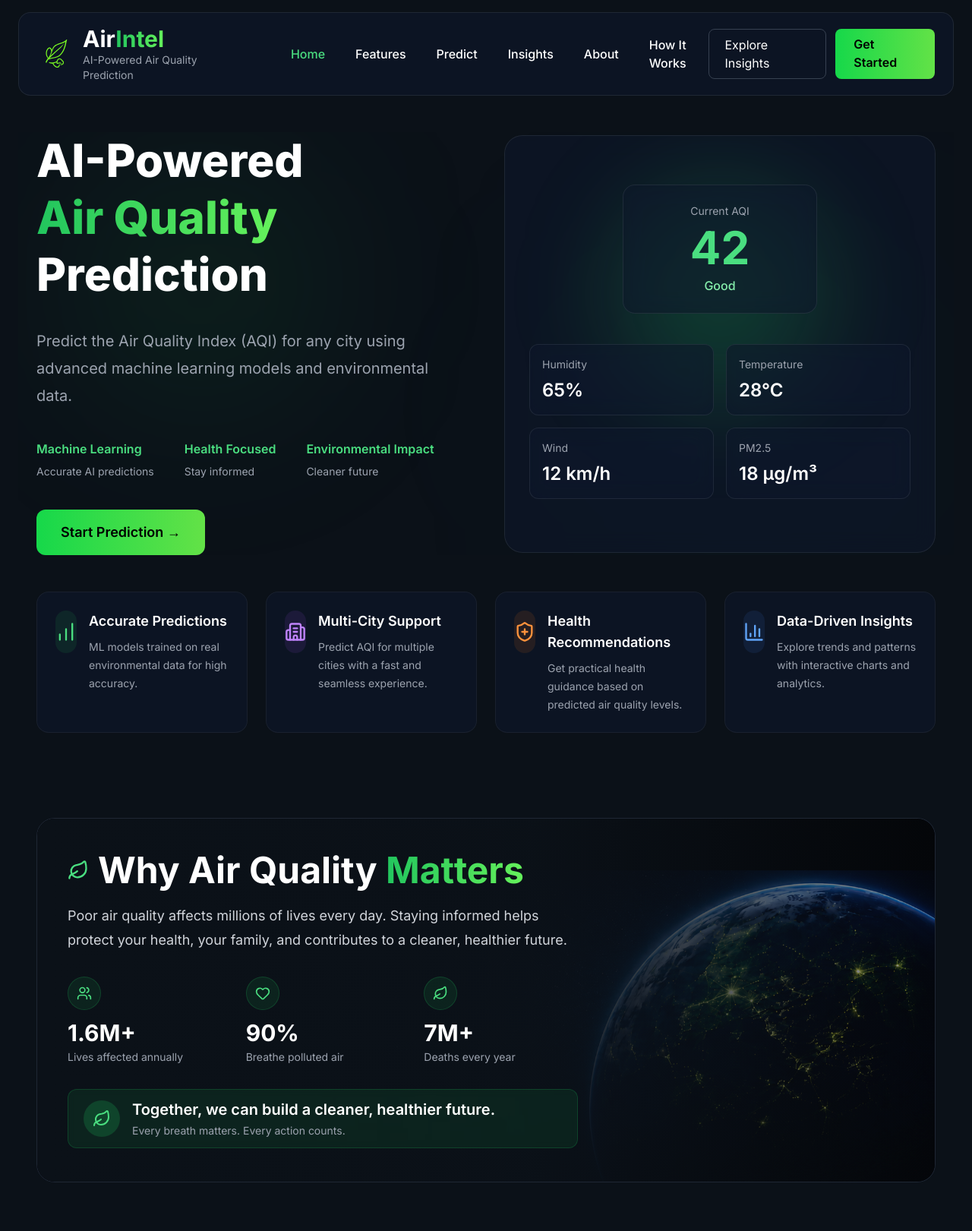
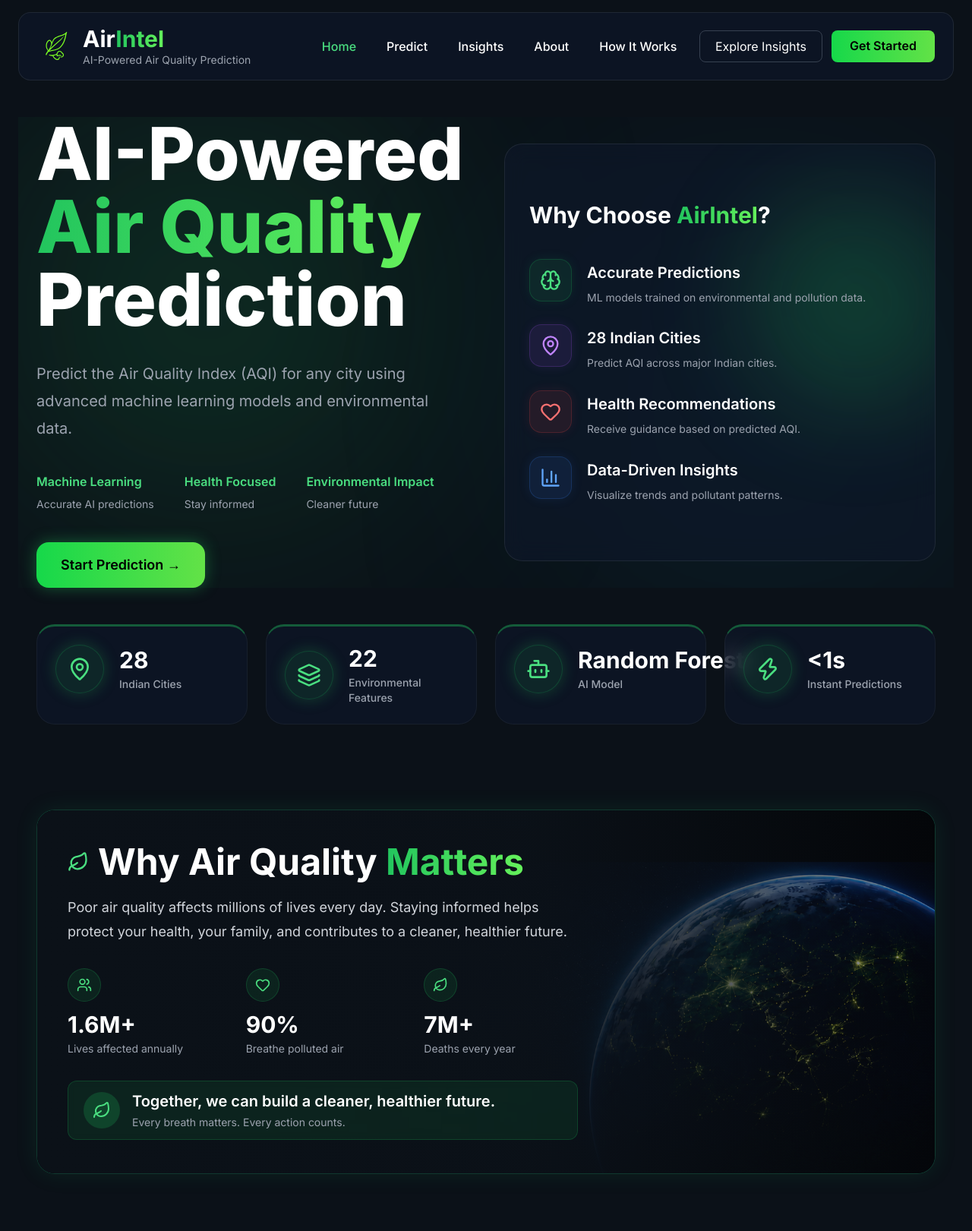
Before and after one commit to shahidk07/AirQualityPredictionSystem, a Django app: page / in a window 1280 px wide. Shown: the whole page at 76% size. After the commit the page ends 1546 px from the top, so only its background shows below. Run offline with Django 5.2, Linux system fonts and the light colour scheme; parts of the project's set-up code (start-up, migrations or seed data) failed here and were passed over; some libraries are stand-ins or nearby versions.

Commit message:
improved homepage design

```diff
--- a/ibm/templates/home.html
+++ b/ibm/templates/home.html
@@ -71,7 +71,6 @@
             <ul class="hidden lg:flex items-center gap-10 font-medium ml-16">
 
                 <li><a href="#" class="text-green-400">Home</a></li>
-                <li><a href="#">Features</a></li>
                 <li><a href="/predict/">Predict</a></li>
                 <li><a href="/insights/">Insights</a></li>
                 <li><a href="#">About</a></li>
@@ -98,12 +97,11 @@
     </nav>
     <section class="relative w-full px-6 mt-12">
 
-         <!-- Background Glow -->
-    <div class="absolute inset-0 -z-10 overflow-hidden">
+    <div class="absolute inset-0 -z-10 overflow-hidden pointer-events-none">
 
-        <div class="absolute top-10 left-20 w-80 h-80 bg-green-500/10 blur-[120px] rounded-full"></div>
+        <div class="absolute top-0 left-0 w-[500px] h-[500px] bg-green-500/20 blur-[150px] rounded-full"></div>
 
-        <div class="absolute bottom-0 right-20 w-96 h-96 bg-cyan-500/5 blur-[150px] rounded-full"></div>
+        <div class="absolute bottom-0 right-0 w-[500px] h-[500px] bg-cyan-500/10 blur-[150px] rounded-full"></div>
 
     </div>
 
@@ -111,7 +109,7 @@
 
         <!-- Left Content -->
         <div>
-         <h1 class="text-6xl font-extrabold leading-tight">
+         <h1 class="text-7xl lg:text-8xl font-extrabold leading-tight">
 
     AI-Powered
 
@@ -170,7 +168,7 @@
 
 </div>
 <button
-    class="green-gradient mt-10 px-8 py-4 rounded-xl font-semibold text-black text-lg">
+    class="green-gradient mt-10 px-8 py-4 rounded-2xl font-semibold text-black text-lg shadow-[0_0_20px_rgba(34,197,94,0.4)] hover:shadow-[0_0_30px_rgba(34,197,94,0.6)] hover:-translate-y-1 transition-all duration-300">
 
     Start Prediction →
 
@@ -179,49 +177,60 @@
 
         <!-- Right Illustration -->
         <div>
-<div class="glass rounded-3xl h-[550px] relative overflow-hidden p-8">
+<div class="glass rounded-3xl h-[550px] relative overflow-hidden p-8 flex flex-col justify-center">
 
     <!-- Glowing Circle -->
-    <div class="absolute w-72 h-72 rounded-full bg-green-500/20 blur-3xl top-16 left-1/2 -translate-x-1/2"></div>
+    <div class="absolute w-72 h-72 rounded-full bg-green-500/20 blur-3xl top-16 -right-10"></div>
 
-    <!-- AQI Card -->
-    <div class="relative mt-8 mx-auto w-64 glass rounded-2xl p-6 text-center">
+    <!-- Content -->
+    <h2 class="text-3xl font-bold mb-10 relative z-10">
+        Why Choose <span class="text-gradient">AirIntel</span>?
+    </h2>
 
-        <p class="text-gray-400 text-sm">Current AQI</p>
-
-        <h2 class="text-6xl font-bold text-green-400 mt-2">
-            42
-        </h2>
-
-        <p class="text-green-300 mt-2 font-medium">
-            Good
-        </p>
-
-    </div>
-
-    <!-- Mini Stats -->
-    <div class="relative mt-10 grid grid-cols-2 gap-4">
-
-        <div class="glass rounded-xl p-4">
-            <p class="text-gray-400 text-sm">Humidity</p>
-            <h3 class="text-2xl font-semibold mt-2">65%</h3>
+    <div class="space-y-6 relative z-10">
+        <!-- Feature 1 -->
+        <div class="flex items-start gap-5">
+            <div class="w-14 h-14 rounded-2xl bg-green-500/10 flex items-center justify-center shrink-0 border border-green-500/20 shadow-[0_0_15px_rgba(34,197,94,0.1)]">
+                <i data-lucide="brain" class="text-green-400 w-7 h-7"></i>
+            </div>
+            <div class="pt-1">
+                <h3 class="text-xl font-semibold text-white">Accurate Predictions</h3>
+                <p class="text-gray-400 text-sm mt-2 leading-relaxed">ML models trained on environmental and pollution data.</p>
+            </div>
         </div>
 
-        <div class="glass rounded-xl p-4">
-            <p class="text-gray-400 text-sm">Temperature</p>
-            <h3 class="text-2xl font-semibold mt-2">28°C</h3>
+        <!-- Feature 2 -->
+        <div class="flex items-start gap-5">
+            <div class="w-14 h-14 rounded-2xl bg-purple-500/10 flex items-center justify-center shrink-0 border border-purple-500/20 shadow-[0_0_15px_rgba(168,85,247,0.1)]">
+                <i data-lucide="map-pin" class="text-purple-400 w-7 h-7"></i>
+            </div>
+            <div class="pt-1">
+                <h3 class="text-xl font-semibold text-white">28 Indian Cities</h3>
+                <p class="text-gray-400 text-sm mt-2 leading-relaxed">Predict AQI across major Indian cities.</p>
+            </div>
         </div>
 
-        <div class="glass rounded-xl p-4">
-            <p class="text-gray-400 text-sm">Wind</p>
-            <h3 class="text-2xl font-semibold mt-2">12 km/h</h3>
+        <!-- Feature 3 -->
+        <div class="flex items-start gap-5">
+            <div class="w-14 h-14 rounded-2xl bg-red-500/10 flex items-center justify-center shrink-0 border border-red-500/20 shadow-[0_0_15px_rgba(239,68,68,0.1)]">
+                <i data-lucide="heart" class="text-red-400 w-7 h-7"></i>
+            </div>
+            <div class="pt-1">
+                <h3 class="text-xl font-semibold text-white">Health Recommendations</h3>
+                <p class="text-gray-400 text-sm mt-2 leading-relaxed">Receive guidance based on predicted AQI.</p>
+            </div>
         </div>
 
-        <div class="glass rounded-xl p-4">
-            <p class="text-gray-400 text-sm">PM2.5</p>
-            <h3 class="text-2xl font-semibold mt-2">18 µg/m³</h3>
+        <!-- Feature 4 -->
+        <div class="flex items-start gap-5">
+            <div class="w-14 h-14 rounded-2xl bg-blue-500/10 flex items-center justify-center shrink-0 border border-blue-500/20 shadow-[0_0_15px_rgba(59,130,246,0.1)]">
+                <i data-lucide="bar-chart-3" class="text-blue-400 w-7 h-7"></i>
+            </div>
+            <div class="pt-1">
+                <h3 class="text-xl font-semibold text-white">Data-Driven Insights</h3>
+                <p class="text-gray-400 text-sm mt-2 leading-relaxed">Visualize trends and pollutant patterns.</p>
+            </div>
         </div>
-
     </div>
 
 </div>
@@ -230,132 +239,63 @@
     </div>
 
 </section>
+
 <section class="w-full px-6 py-12">
 
     <div class="grid grid-cols-1 md:grid-cols-2 xl:grid-cols-4 gap-6">
 
         <!-- Card 1 -->
-        <div
-    class="glass rounded-2xl p-6 border border-white/5 hover:border-green-500/40 transition-all duration-300 hover:-translate-y-2">
-
-    <div class="flex items-start gap-4">
-
-        <!-- Icon -->
-
-        <div
-            class="w-14 h-14 rounded-full bg-green-500/10 flex items-center justify-center">
-
-            <i data-lucide="chart-no-axes-column-increasing"
-               class="text-green-400 w-7 h-7"></i>
-
+        <div class="glass rounded-3xl p-6 border border-white/5 border-t-[3px] border-t-green-500/40 hover:border-t-green-400 hover:shadow-[0_10px_40px_-10px_rgba(34,197,94,0.3)] transition-all duration-300 hover:-translate-y-2">
+            <div class="flex items-center gap-5">
+                <div class="w-16 h-16 rounded-full bg-green-500/10 border border-green-500/20 flex items-center justify-center shrink-0 shadow-[0_0_20px_rgba(34,197,94,0.25)]">
+                    <i data-lucide="map-pin" class="text-green-400 w-8 h-8"></i>
+                </div>
+                <div>
+                    <h3 class="text-3xl font-bold text-white">28</h3>
+                    <p class="mt-1 text-gray-400 text-sm font-medium">Indian Cities</p>
+                </div>
+            </div>
         </div>
 
-        <!-- Content -->
-
-        <div>
-
-            <h3 class="text-lg font-semibold">
-                Accurate Predictions
-            </h3>
-
-            <p class="mt-2 text-gray-400 text-sm leading-6">
-
-                ML models trained on real environmental data for high accuracy.
-
-            </p>
-
+        <!-- Card 2 -->
+        <div class="glass rounded-3xl p-6 border border-white/5 border-t-[3px] border-t-green-500/40 hover:border-t-green-400 hover:shadow-[0_10px_40px_-10px_rgba(34,197,94,0.3)] transition-all duration-300 hover:-translate-y-2">
+            <div class="flex items-center gap-5">
+                <div class="w-16 h-16 rounded-full bg-green-500/10 border border-green-500/20 flex items-center justify-center shrink-0 shadow-[0_0_20px_rgba(34,197,94,0.25)]">
+                    <i data-lucide="layers" class="text-green-400 w-8 h-8"></i>
+                </div>
+                <div>
+                    <h3 class="text-3xl font-bold text-white">22</h3>
+                    <p class="mt-1 text-gray-400 text-sm font-medium">Environmental Features</p>
+                </div>
+            </div>
         </div>
 
-    </div>
-
-</div>
-        <!-- Card 2 -->
-<div
-    class="glass rounded-2xl p-6 border border-white/5 hover:border-purple-500/40 transition-all duration-300 hover:-translate-y-2">
-
-    <div class="flex items-start gap-4">
-
-        <div
-            class="w-14 h-14 rounded-full bg-purple-500/10 flex items-center justify-center">
-
-            <i data-lucide="building-2"
-               class="text-purple-400 w-7 h-7"></i>
-
+        <!-- Card 3 -->
+        <div class="glass rounded-3xl p-6 border border-white/5 border-t-[3px] border-t-green-500/40 hover:border-t-green-400 hover:shadow-[0_10px_40px_-10px_rgba(34,197,94,0.3)] transition-all duration-300 hover:-translate-y-2">
+            <div class="flex items-center gap-5">
+                <div class="w-16 h-16 rounded-full bg-green-500/10 border border-green-500/20 flex items-center justify-center shrink-0 shadow-[0_0_20px_rgba(34,197,94,0.25)]">
+                    <i data-lucide="bot" class="text-green-400 w-8 h-8"></i>
+                </div>
+                <div>
+                    <h3 class="text-3xl font-bold text-white whitespace-nowrap">Random Forest</h3>
+                    <p class="mt-1 text-gray-400 text-sm font-medium">AI Model</p>
+                </div>
+            </div>
         </div>
 
-        <div>
-
-            <h3 class="text-lg font-semibold">
-                Multi-City Support
-            </h3>
-
-            <p class="mt-2 text-gray-400 text-sm leading-6">
-                Predict AQI for multiple cities with a fast and seamless experience.
-            </p>
-
+        <!-- Card 4 -->
+        <div class="glass rounded-3xl p-6 border border-white/5 border-t-[3px] border-t-green-500/40 hover:border-t-green-400 hover:shadow-[0_10px_40px_-10px_rgba(34,197,94,0.3)] transition-all duration-300 hover:-translate-y-2">
+            <div class="flex items-center gap-5">
+                <div class="w-16 h-16 rounded-full bg-green-500/10 border border-green-500/20 flex items-center justify-center shrink-0 shadow-[0_0_20px_rgba(34,197,94,0.25)]">
+                    <i data-lucide="zap" class="text-green-400 w-8 h-8"></i>
+                </div>
+                <div>
+                    <h3 class="text-3xl font-bold text-white">&lt;1s</h3>
+                    <p class="mt-1 text-gray-400 text-sm font-medium">Instant Predictions</p>
+                </div>
+            </div>
         </div>
 
-    </div>
-
-</div>
-        <!-- Card 3 -->
-<div
-    class="glass rounded-2xl p-6 border border-white/5 hover:border-orange-500/40 transition-all duration-300 hover:-translate-y-2">
-
-    <div class="flex items-start gap-4">
-
-        <div
-            class="w-14 h-14 rounded-full bg-orange-500/10 flex items-center justify-center">
-
-            <i data-lucide="shield-plus"
-               class="text-orange-400 w-7 h-7"></i>
-
-        </div>
-
-        <div>
-
-            <h3 class="text-lg font-semibold">
-                Health Recommendations
-            </h3>
-
-            <p class="mt-2 text-gray-400 text-sm leading-6">
-                Get practical health guidance based on predicted air quality levels.
-            </p>
-
-        </div>
-
-    </div>
-
-</div>
-        <!-- Card 4 -->
-<div
-    class="glass rounded-2xl p-6 border border-white/5 hover:border-blue-500/40 transition-all duration-300 hover:-translate-y-2">
-
-    <div class="flex items-start gap-4">
-
-        <div
-            class="w-14 h-14 rounded-full bg-blue-500/10 flex items-center justify-center">
-
-            <i data-lucide="chart-column"
-               class="text-blue-400 w-7 h-7"></i>
-
-        </div>
-
-        <div>
-
-            <h3 class="text-lg font-semibold">
-                Data-Driven Insights
-            </h3>
-
-            <p class="mt-2 text-gray-400 text-sm leading-6">
-                Explore trends and patterns with interactive charts and analytics.
-            </p>
-
-        </div>
-
-    </div>
-
-</div>
     </div>
 
 </section>
@@ -364,7 +304,10 @@
 
 <section class="w-full px-6 py-16">
 
-    <div class="glass relative overflow-hidden rounded-3xl h-[480px]">
+    <div class="glass relative overflow-hidden rounded-3xl h-[480px] shadow-[0_0_30px_rgba(34,197,94,0.1)] border border-green-500/20">
+
+        <!-- Glowing Accent inside Earth section -->
+        <div class="absolute w-[500px] h-[500px] rounded-full bg-green-500/10 blur-[120px] top-1/2 -translate-y-1/2 left-0 pointer-events-none"></div>
 
         <!-- Background Image -->
         <img
--- a/ibm/templates/insights.html
+++ b/ibm/templates/insights.html
@@ -45,7 +45,6 @@
             </div>
             <ul class="hidden lg:flex items-center gap-10 font-medium ml-16">
                 <li><a href="/" class="nav-link text-gray-400 hover:text-white transition">Home</a></li>
-                <li><a href="#" class="nav-link text-gray-400 hover:text-white transition">Features</a></li>
                 <li><a href="/predict/" class="nav-link text-gray-400 hover:text-white transition">Predict</a></li>
                 <li><a href="/insights/" class="nav-link active text-green-400">Insights</a></li>
                 <li><a href="#" class="nav-link text-gray-400 hover:text-white transition">About</a></li>
--- a/ibm/templates/predict.html
+++ b/ibm/templates/predict.html
@@ -267,7 +267,6 @@
             <!-- Navigation -->
             <ul class="hidden lg:flex items-center gap-10 font-medium ml-16">
                 <li><a href="/" class="text-gray-400 hover:text-white transition">Home</a></li>
-                <li><a href="#">Features</a></li>
                 <li><a href="/predict/" class="text-green-400">Predict</a></li>
                 <li><a href="/insights/" class="text-gray-400 hover:text-white transition">Insights</a></li>
                 <li><a href="#">About</a></li>
```
Also changed, not shown: ibm/templates/about.html (added, +11 -0 lines), ibm/templates/workflow.html (added, +11 -0 lines).
